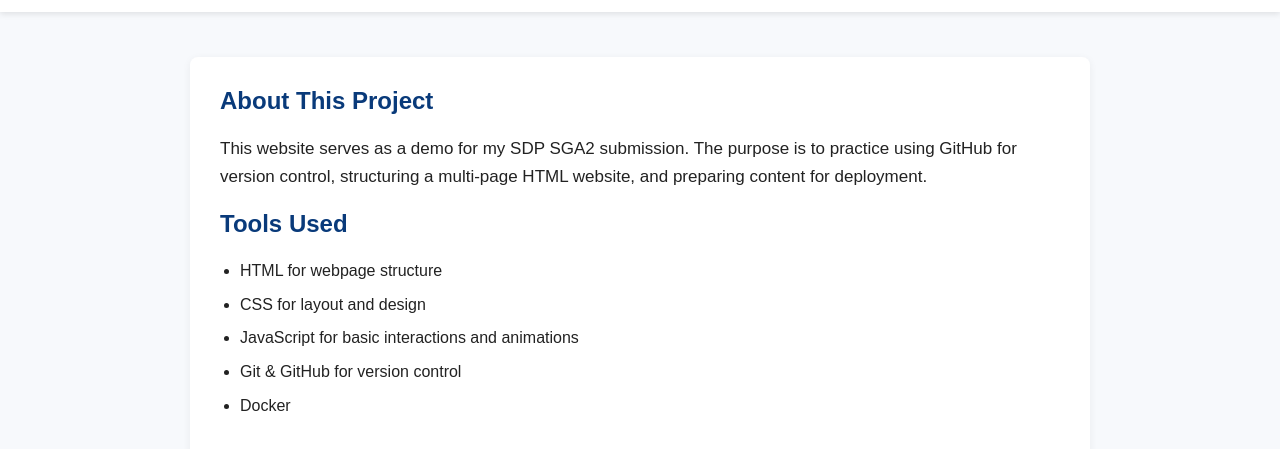
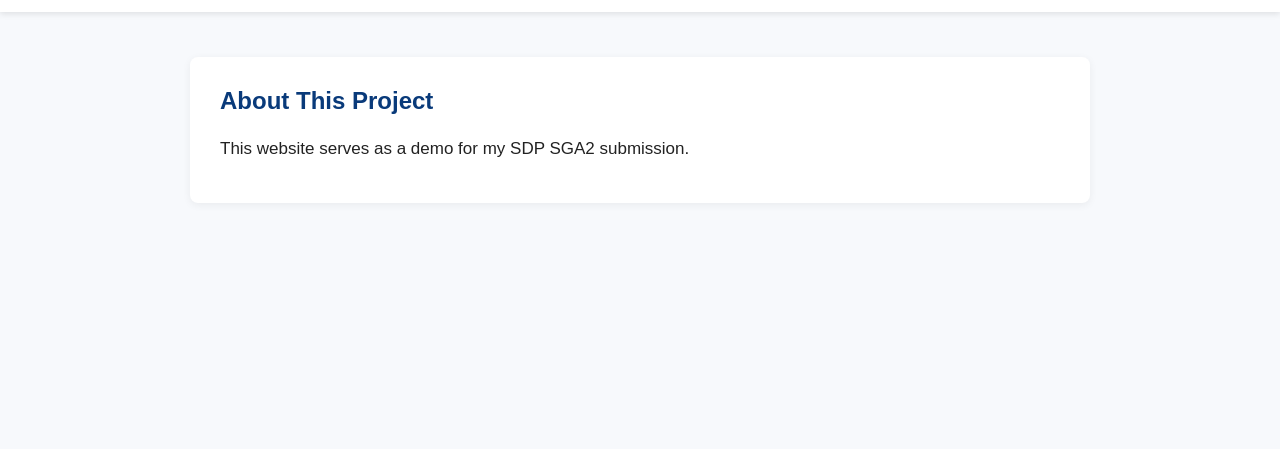
Before and after one commit to HHermanKaushik/SDP_SGA2, a plain HTML site: page about.html in a window 1280 px wide. Shown: the part 53-502 px from the top of the page. Drawn offline with Linux system fonts and the light colour scheme.

Commit message:
Updated HTML pages with final content and layout fixes

```diff
--- a/about.html
+++ b/about.html
@@ -37,19 +37,7 @@
     <h1>About This Project</h1>
     <p>
       This website serves as a demo for my SDP SGA2 submission.
-      The purpose is to practice using GitHub for version control, structuring
-      a multi-page HTML website, and preparing content for deployment.
     </p>
-
-    <h2>Tools Used</h2>
-    <ul>
-      <li>HTML for webpage structure</li>
-      <li>CSS for layout and design</li>
-      <li>JavaScript for basic interactions and animations</li>
-      <li>Git & GitHub for version control</li>
-      <li>Docker </li>
-    </ul>
-
   </section>
 
   <script src="script.js"></script>
```
Also changed, not shown: contact.html (+2 -2 lines), index.html (+1 -1 lines).
